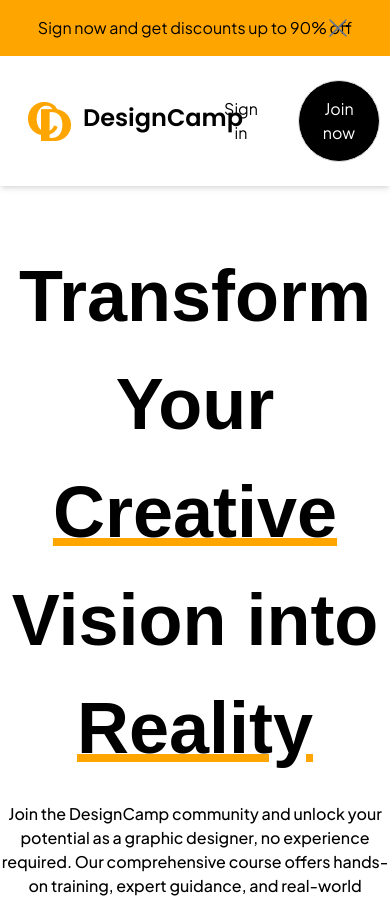
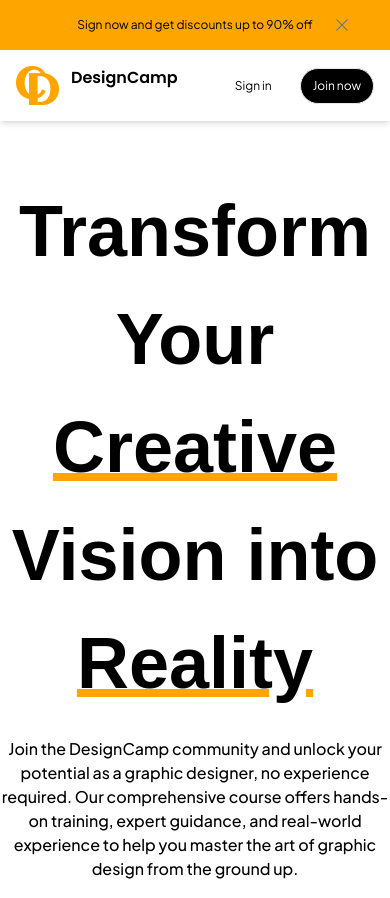
Before and after one commit to novianmw/designcamp.github.io, a Next.js app: page / in a window 390 px wide. Shown: the top 898 px of the page. Built offline with nearby package versions, Linux system fonts and the light colour scheme; a web font is replaced by a local one.

Commit message:
responsive for mobile version: Navbar

```diff
--- a/components/Navbar.tsx
+++ b/components/Navbar.tsx
@@ -17,26 +17,26 @@ export default function Navbar() {
     return (
         <section className="flex flex-col items-start w-full">
             <div className={`${toggle ? "flex" : "hidden"} flex-row justify-center items-center py-4 bg-[#FFA500] w-full`}>
-                <h3 className="font-normal text-center">
+                <h3 className="font-normal text-center text-[12px] sm:text-[16px]">
                     Sign now and get discounts up to 90% off
                 </h3>
-                <button className="absolute right-10 text-2xl text-slate-500 hover:text-black"
+                <button className="absolute right-10 text-slate-500 text-[16px] sm:text-2xl hover:text-black"
                     onClick={handleClick} >
                     <RxCross1 />
                 </button>
             </div>
-            <div className="flex flex-row justify-between items-center py-6 px-7 w-full shadow-md">
+            <div className="w-full flex flex-row justify-between items-center shadow-md py-4 px-4 sm:py-6 sm:px-7 ">
                 <div className="flex flex-row justify-start items-center">
-                    <Link href="/" className="flex">
+                    <Link href="/" className="flex w-32 sm:w-full sm:h-full">
                         <Image src={logo} alt="logo"/>
-                        <h1 className={`font-bold text-2xl ml-3 ${poppins.className}`}>
+                        <h1 className={`font-semibold ml-3 text-[16px] sm:text-[24px]  ${poppins.className}`}>
                             DesignCamp
                         </h1>
                     </Link>
                 </div>
                 <div className="flex flex-row justify-end items-center gap-4">
-                    <button className="hover:text-[#FFA500] duration-300 py-4 px-6">Sign in</button>
-                    <button className="py-4 px-6 border rounded-full bg-black text-white hover:bg-[#FFA500] hover:text-black duration-300">Join now</button>
+                    <button className="duration-300 text-[12px] py-2 px-3 sm:text-[16px] sm:py-4 sm:px-6  hover:text-[#FFA500]">Sign in</button>
+                    <button className="border rounded-full bg-black text-white text-[12px] py-2 px-3 sm:text-[16px] sm:py-4 sm:px-6 hover:bg-[#FFA500] hover:text-black duration-300">Join now</button>
                 </div>
             </div>
         </section>
```
